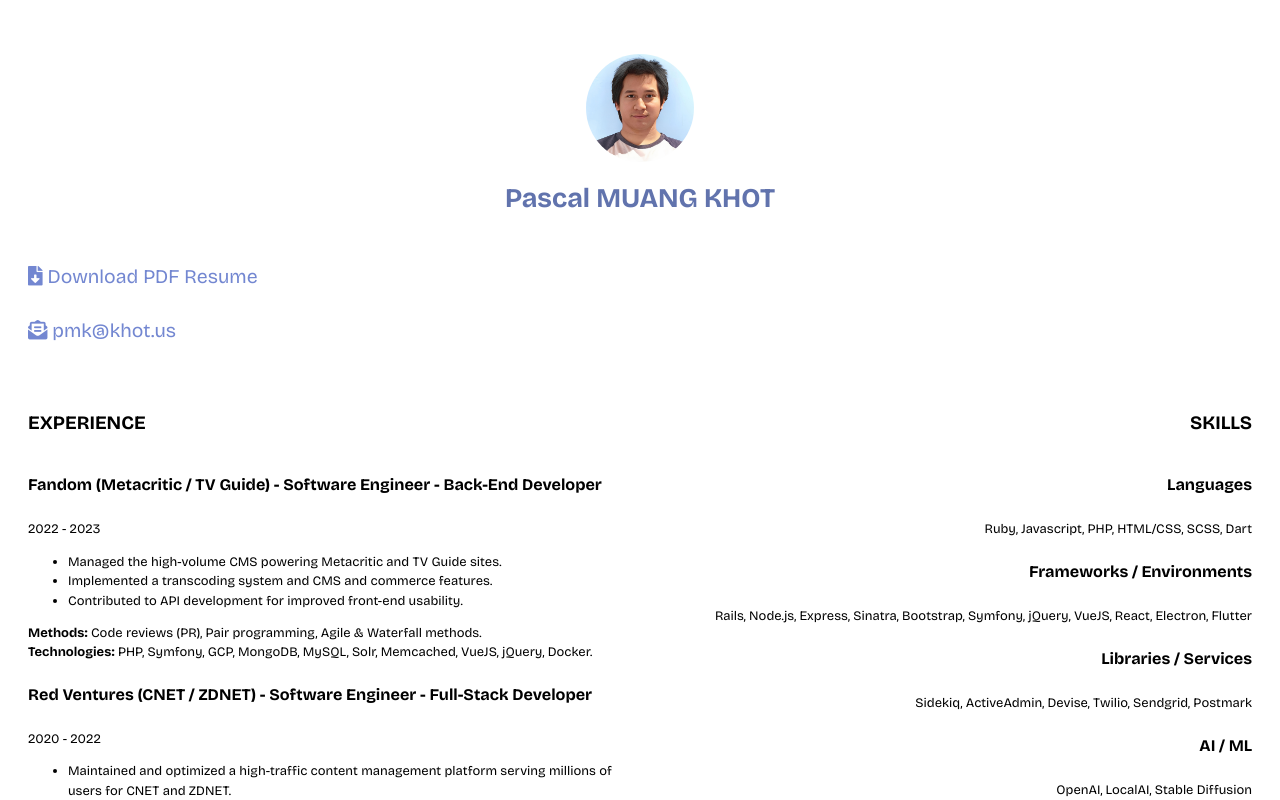
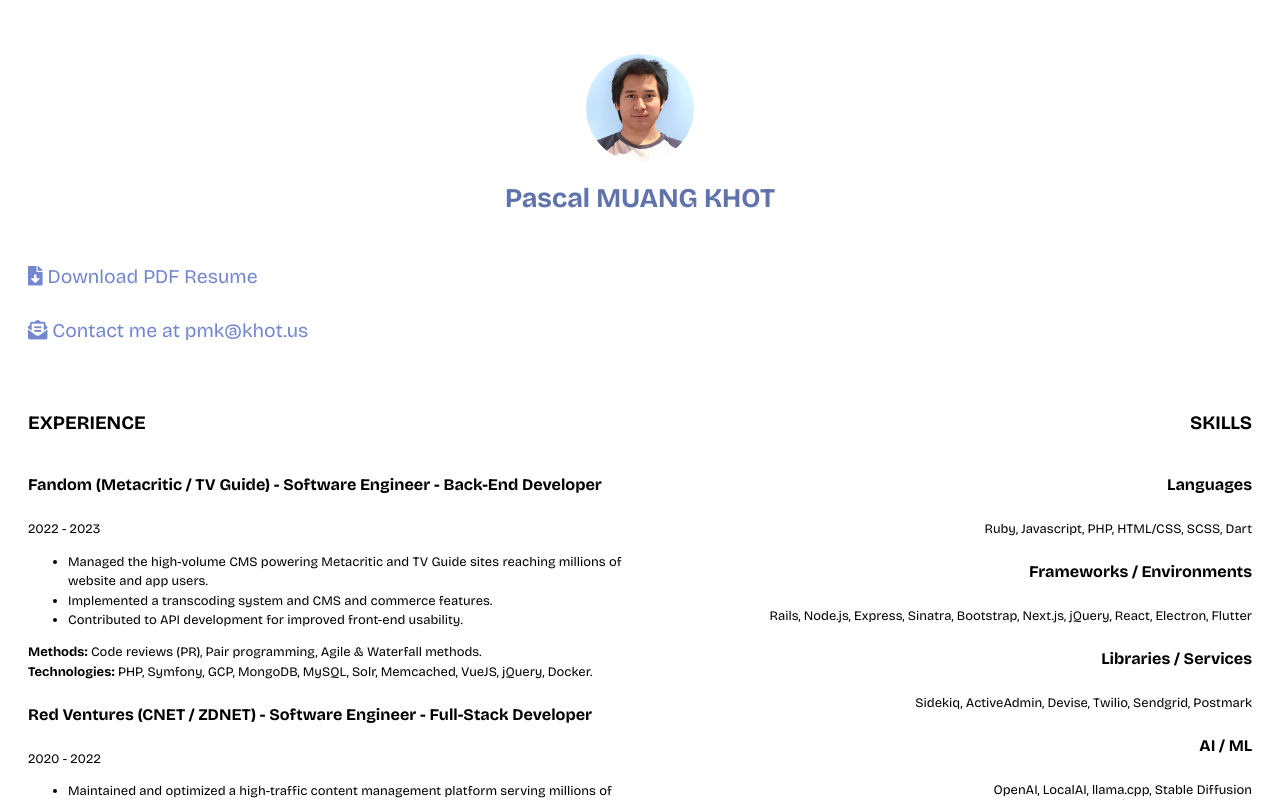
Before and after one commit to mkpascal/mkpascal.net, a Next.js app: page /resume in a window 1280 px wide. Shown: the top 800 px of the page. Built offline with nearby package versions, Linux system fonts and the light colour scheme.

Commit message:
resume updates

```diff
--- a/pages/resume.js
+++ b/pages/resume.js
@@ -14,13 +14,13 @@ export default function Resume() {
                 <div className={utilStyles.list}>
                     <div>
                         <p className={styles.topLink}>
-                            <Link href={`https://www.mkpascal.net/resume.pdf`}>
+                            <Link href={`https://www.mkpascal.net/ws_resume.pdf`}>
                                 <i className="fas fa-file-download"></i> Download PDF Resume
                             </Link>
                         </p>
                         <p className={styles.topLink}>
                             <Link href={`mailto:pmk@khot.us`}>
-                                <i className="fas fa-envelope-open-text"></i> pmk@khot.us
+                                <i className="fas fa-envelope-open-text"></i> Contact me at pmk@khot.us
                             </Link>
                         </p>
                     </div>
@@ -32,7 +32,7 @@ export default function Resume() {
                                 <h4>Fandom (Metacritic / TV Guide) - Software Engineer - Back-End Developer</h4>
                                 <p>2022 - 2023</p>
                                 <ul>
-                                    <li>Managed the high-volume CMS powering Metacritic and TV Guide sites.</li>
+                                    <li>Managed the high-volume CMS powering Metacritic and TV Guide sites reaching millions of website and app users.</li>
                                     <li>Implemented a transcoding system and CMS and commerce features.</li>
                                     <li>Contributed to API development for improved front-end usability.</li>
                                 </ul>
@@ -88,7 +88,7 @@ export default function Resume() {
                             </div>
                             <div>
                                 <h4>Frameworks / Environments</h4>
-                                <p>Rails, Node.js, Express, Sinatra, Bootstrap, Symfony, jQuery, VueJS, React, Electron, Flutter</p>
+                                <p>Rails, Node.js, Express, Sinatra, Bootstrap, Next.js, jQuery, React, Electron, Flutter</p>
                             </div>
                             <div>
                                 <h4>Libraries / Services</h4>
@@ -96,7 +96,7 @@ export default function Resume() {
                             </div>
                             <div>
                                 <h4>AI / ML</h4>
-                                <p>OpenAI, LocalAI, Stable Diffusion</p>
+                                <p>OpenAI, LocalAI, llama.cpp, Stable Diffusion</p>
                             </div>
                             <div>
                                 <h4>QA & CI/CD</h4>
```
Also changed, not shown: 2 other files (tests, documents, lock files or other folders).
